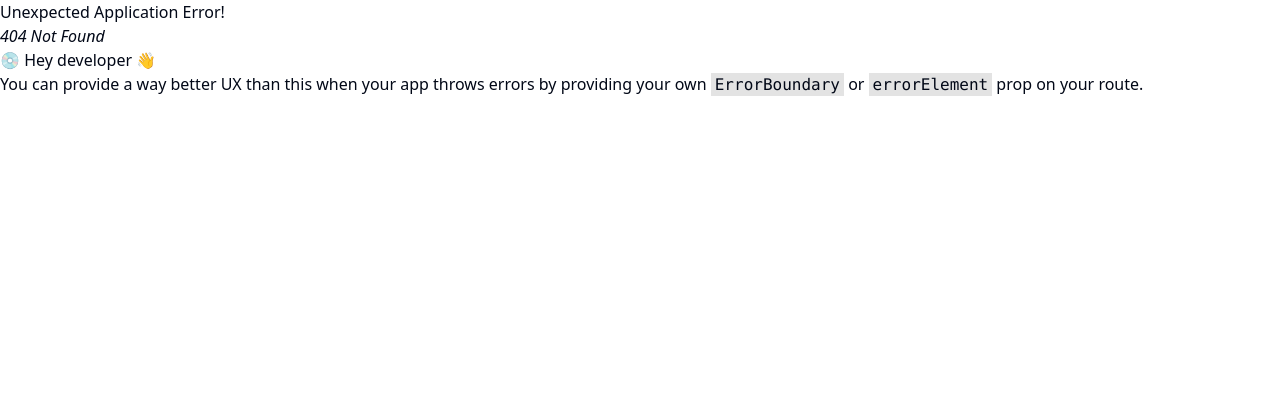
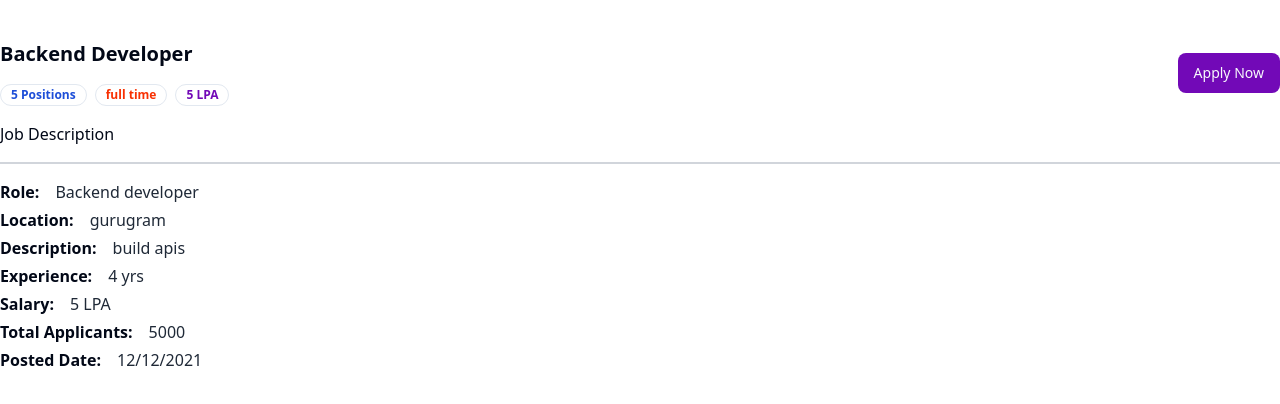
Before and after one commit to vishal4dev/JobQuest, a React (Vite) app in the folder frontend/: page /description/1 in a window 1280 px wide. Before the commit this address had no page. Shown: the top 404 px of the page. Built offline with nearby package versions, Linux system fonts and the light colour scheme.

Commit message:
job description ui

```diff
--- a/frontend/src/App.jsx
+++ b/frontend/src/App.jsx
@@ -5,6 +5,7 @@
 import Jobs from './components/Jobs.jsx'
 import Browse from './components/Browse.jsx'
 import Profile from './components/Profile.jsx'
+import JobDescription from './components/JobDescription.jsx'
 
 const appRouter = createBrowserRouter([
   {
@@ -22,6 +23,10 @@
   {
     path:'/jobs',
     element: <Jobs />
+  },
+  {
+    path:'/description/:id',
+    element: <JobDescription />
   },
   {
     path:'/browse',
--- a/frontend/src/components/Job.jsx
+++ b/frontend/src/components/Job.jsx
@@ -3,8 +3,11 @@
 import { Bookmark } from 'lucide-react'
 import { Avatar, AvatarImage } from './ui/avatar'
 import { Badge } from './ui/badge'
+import { useNavigate } from 'react-router-dom'
 
 const Job = () => {
+    const navigate = useNavigate();
+    const jobId = 1;
   return (
 
     <div className='p-5 rounded-md shadow-xl bg-white border border-gray-100'>
@@ -35,7 +38,7 @@
                 <Badge className={'text-[#7209b7] font-bold'} variant="ghost">6LPA</Badge>
         </div>
         <div className='flex items-center gap-4 mt-4'>
-            <Button variant="outline">Details</Button>
+            <Button variant="outline" onClick={()=>navigate(`/description/${jobId}`)}>Details</Button>
             <Button className="bg-[#7209b7]">save for later</Button>
         </div>
     </div>
--- /dev/null
+++ b/frontend/src/components/JobDescription.jsx
@@ -0,0 +1,87 @@
+import React from "react";
+import { Badge } from "./ui/badge";
+import { Button } from './ui/button'
+const JobDescription = () => {
+    const isApplied = false;
+  return (
+    <div className="max-w-7xl mx-auto my-10">
+      <div className="flex items-center justify-between">
+        <div>
+          <h1 className="font-bold text-xl">Backend Developer</h1>
+          <div className="flex items-center gap-2 mt-4">
+            <Badge className={"text-blue-700 font-bold"} variant="ghost">
+              5 Positions
+            </Badge>
+            <Badge className={"text-[#F83002] font-bold"} variant="ghost">
+              full time
+            </Badge>
+            <Badge className={"text-[#7209b7] font-bold"} variant="ghost">
+              5 LPA
+            </Badge>
+          </div>
+        </div>
+        {/*Conditional rending of css in tailwind*/}
+        <Button
+        //   onClick={isApplied ? null : applyJobHandler}
+          disabled={isApplied}
+          className={`rounded-lg ${
+            isApplied
+              ? "bg-gray-600 cursor-not-allowed"
+              : "bg-[#7209b7] hover:bg-[#5f32ad]"
+          }`}
+        >
+          {isApplied ? "Already Applied" : "Apply Now"}
+        </Button>
+      </div>
+      <h1 className="border-b-2 border-b-gray-300 font-medium py-4">
+        Job Description
+      </h1>
+      <div className="my-4">
+        <h1 className="font-bold my-1">
+          Role:
+          <span className="pl-4 font-normal text-gray-800">
+            Backend developer
+          </span>
+        </h1>
+        <h1 className="font-bold my-1">
+          Location:
+          <span className="pl-4 font-normal text-gray-800">
+            gurugram
+          </span>
+        </h1>
+        <h1 className="font-bold my-1">
+          Description:
+          <span className="pl-4 font-normal text-gray-800">
+            build apis
+          </span>
+        </h1>
+        <h1 className="font-bold my-1">
+          Experience:
+          <span className="pl-4 font-normal text-gray-800">
+            4 yrs
+          </span>
+        </h1>
+        <h1 className="font-bold my-1">
+          Salary:
+          <span className="pl-4 font-normal text-gray-800">
+            5 LPA
+          </span>
+        </h1>
+        <h1 className="font-bold my-1">
+          Total Applicants:
+          <span className="pl-4 font-normal text-gray-800">
+            5000
+          </span>
+        </h1>
+        <h1 className="font-bold my-1">
+          Posted Date:
+          <span className="pl-4 font-normal text-gray-800">
+            12/12/2021
+          </span>
+        </h1>
+      </div>
+    </div>
+  );
+};
+
+export default JobDescription;
```
